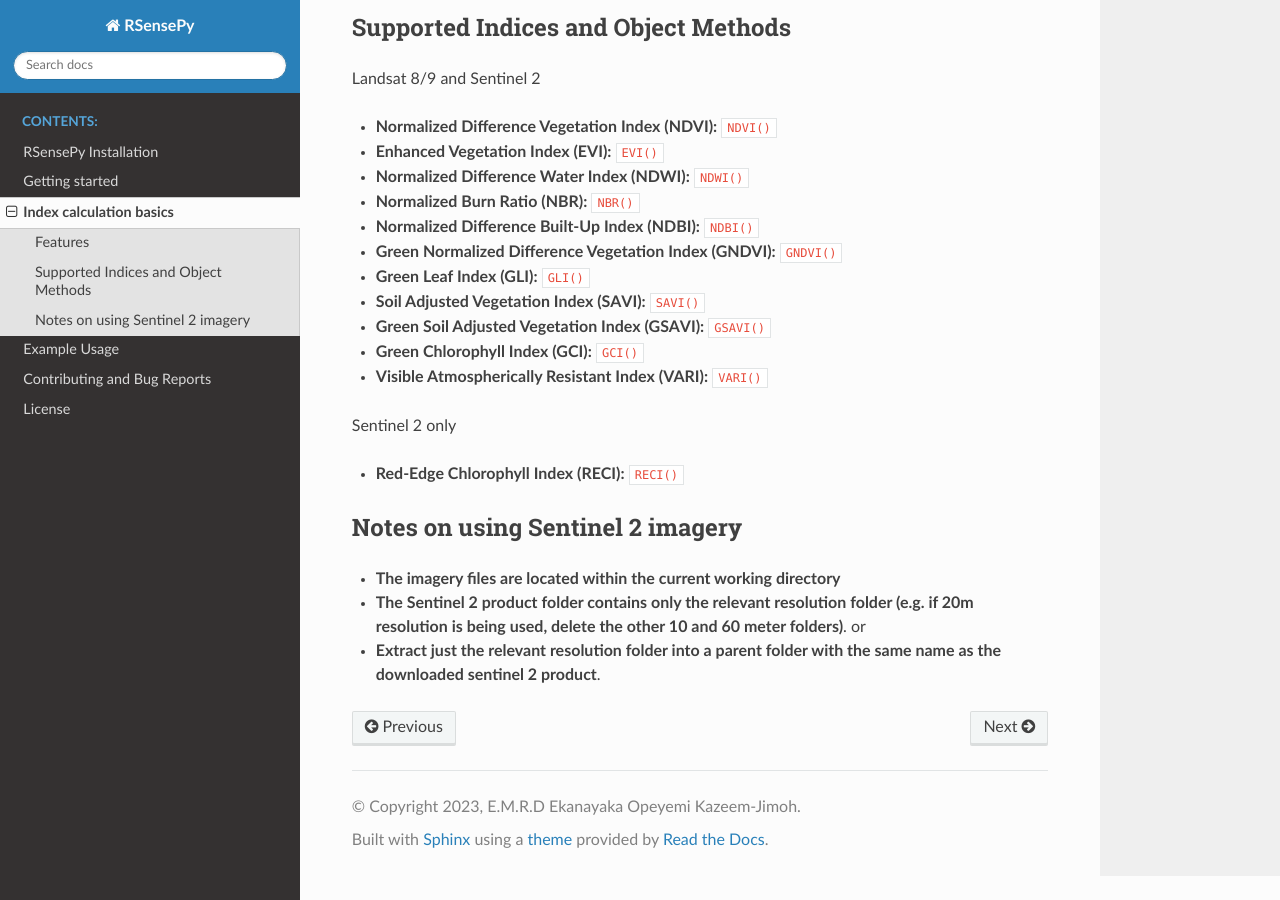
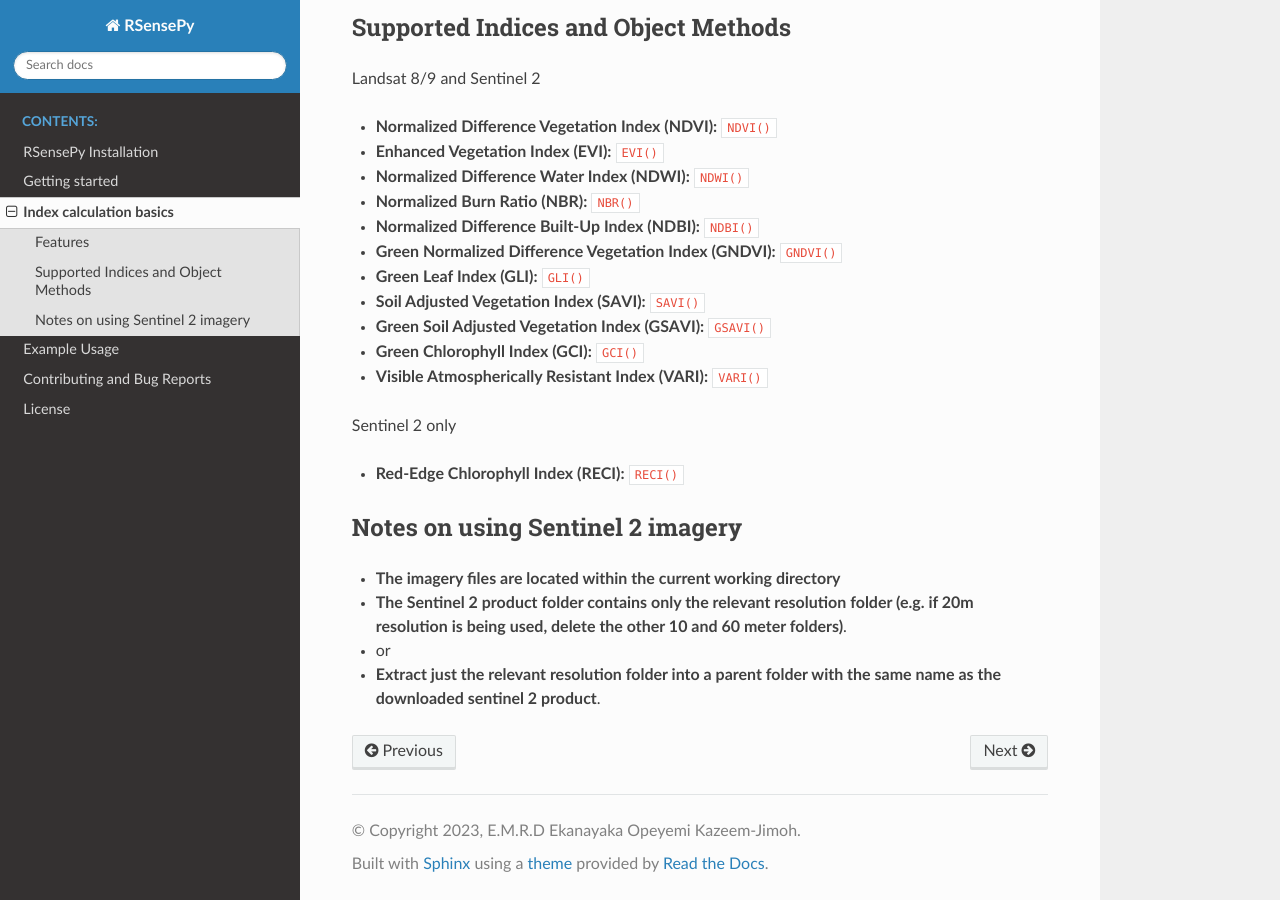
Before and after one commit to richiedlon/RSensePy, a Sphinx documentation site: the page built from docs/source/indexcalbasics.md, in a window 1280 px wide and 900 px high, scrolled down 541 px. Built offline with Sphinx 7.4.7 and the Read the Docs theme 2.0.0, drawn with Linux system fonts in a browser that asks for light colours.

```diff
--- a/docs/source/indexcalbasics.md
+++ b/docs/source/indexcalbasics.md
@@ -32,5 +32,5 @@ Sentinel 2 only
 
 - **The imagery files are located within the current working directory**
 - **The Sentinel 2 product folder contains only the relevant resolution folder (e.g. if 20m resolution is being used, delete the other 10 and 60 meter folders)**.
-or
+- or
 - **Extract just the relevant resolution folder into a parent folder with the same name as the downloaded sentinel 2 product**.
```
